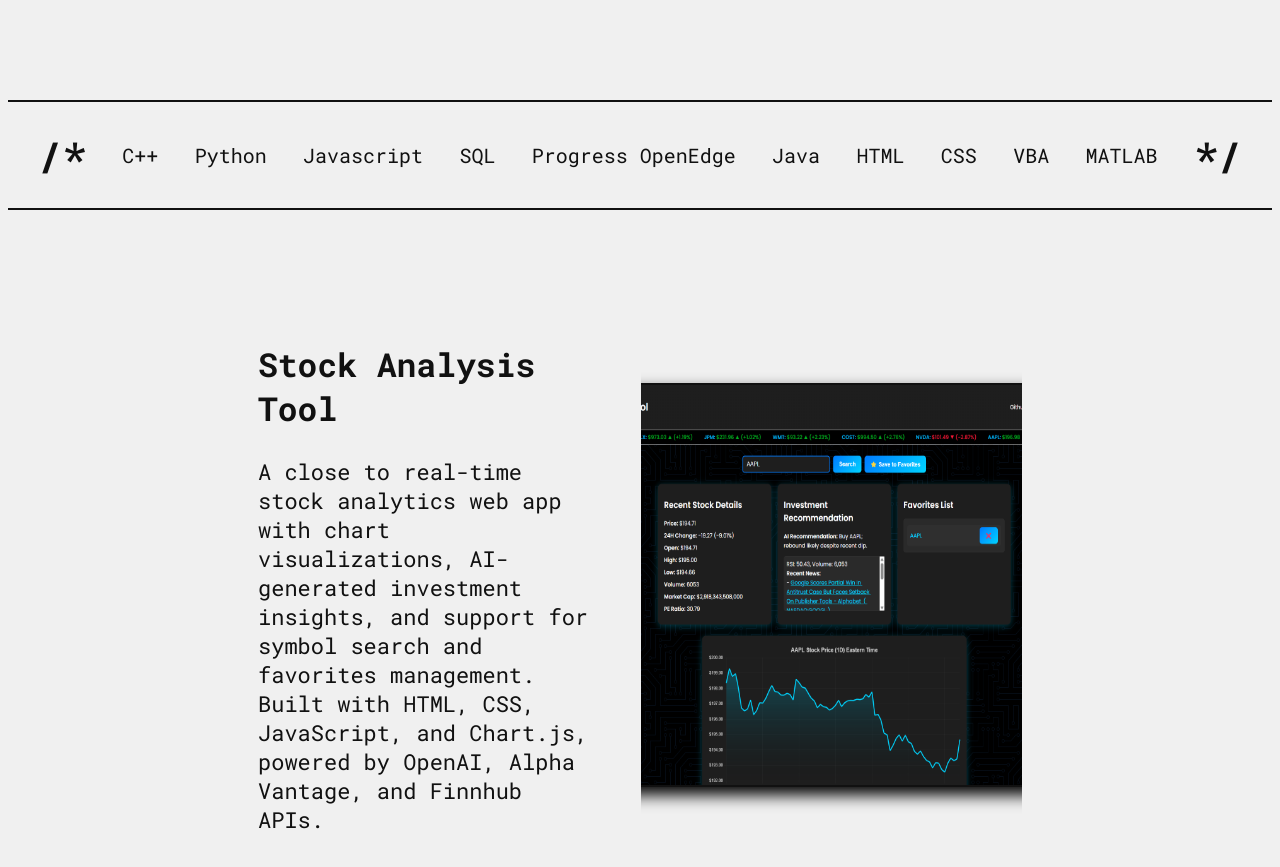
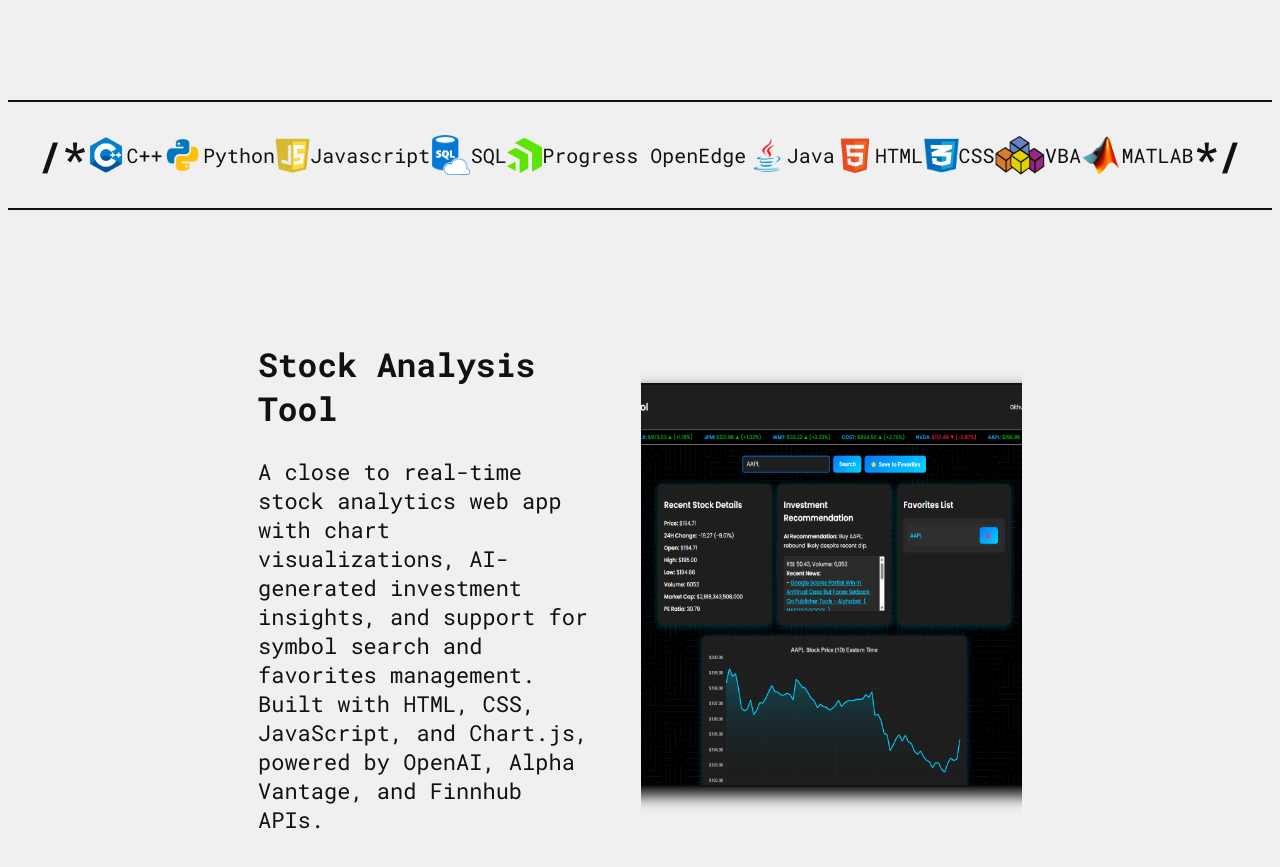
Before and after one commit to gradyalgire/portfolio, a plain HTML site: page index.html in a window 1280 px wide. Shown: the part 1120-1987 px from the top of the page. Drawn offline with Linux system fonts and the light colour scheme.

Commit message:
added links to skills

```diff
--- a/index.html
+++ b/index.html
@@ -52,16 +52,36 @@
 
         <div class="divider-languages">
             <h1>/*</h1>
-            <p>C++</p>
-            <p>Python</p>
-            <p>Javascript</p>
-            <p>SQL</p>
-            <p>Progress OpenEdge</p>
-            <p>Java</p>
-            <p>HTML</p>
-            <p>CSS</p>
-            <p>VBA</p>
-            <p>MATLAB</p>
+            <div class="languages">
+                <a href="https://cplusplus.com" target="_blank"><img src="language_icons/cpp.png" alt="cpp" width="40" height="40">C++</a>
+            </div>
+            <div class="languages">
+                <a href="https://www.python.org/" target="_blank"><img src="language_icons/python.png" alt="python" width="40" height="40">Python</a>
+            </div>
+            <div class="languages">
+                <a href="https://www.javascript.com/" target="_blank"><img src="language_icons/js.png" alt="js" width="35" height="35">Javascript</a>
+            </div>
+            <div class="languages">
+                <a href="https://www.mysql.com/" target="_blank"><img src="language_icons/sql.png" alt="sql" width="40" height="40">SQL</a>
+            </div>
+            <div class="languages">
+                <a href="https://www.progress.com/openedge" target="_blank"><img src="language_icons/progress.png" alt="progress" width="35" height="35">Progress OpenEdge</a>
+            </div>
+            <div class="languages">
+                <a href="https://www.java.com/en/" target="_blank"><img src="language_icons/java.png" alt="java" width="40" height="40">Java</a>
+            </div>
+            <div class="languages">
+                <a href="https://html.com/" target="_blank"><img src="language_icons/html.png" alt="html" width="40" height="35">HTML</a>
+            </div>
+            <div class="languages">
+                <a href="https://en.wikipedia.org/wiki/CSS" target="_blank"><img src="language_icons/css.png" alt="css" width="35" height="35">CSS</a>
+            </div>
+            <div class="languages">
+                <a href="https://learn.microsoft.com/en-us/dotnet/visual-basic/getting-started/" target="_blank"><img src="language_icons/vba.png" alt="vba" width="50" height="40">VBA</a>
+            </div>
+            <div class="languages">
+                <a href="https://www.mathworks.com/products/matlab.html" target="_blank"><img src="language_icons/matlab.png" alt="matlab" width="40" height="40">MATLAB</a>
+            </div>
             <h1>*/</h1>
         </div>
 
--- a/style.css
+++ b/style.css
@@ -136,6 +136,20 @@ header .nav-bar {
     font-size: 20px; /* font size */
 
     border-block: 2px solid; /* line border on top and bottom*/
+}
+
+.languages {
+    display: flex; /* enables flexbox layout */
+    align-items: center; /* centers vertically */
+    justify-content: space-between; /* centers horizontally */
+    font-size: 20px; /* font size */
+}
+
+.languages a {
+    display: flex; /* enables flexbox layout */
+    align-items: center; /* centers vertically */
+    color: inherit;
+    text-decoration: none; /* removes underline from links */
 }
 /* === Skills End === */
 
```
Also changed, not shown: language_icons/cpp.png (added), language_icons/css.png (added), language_icons/html.png (added), language_icons/java.png (added), language_icons/js.png (added), language_icons/matlab.png (added), language_icons/progress.png (added), language_icons/python.png (added), language_icons/sql.png (added), language_icons/vba.png (added).
